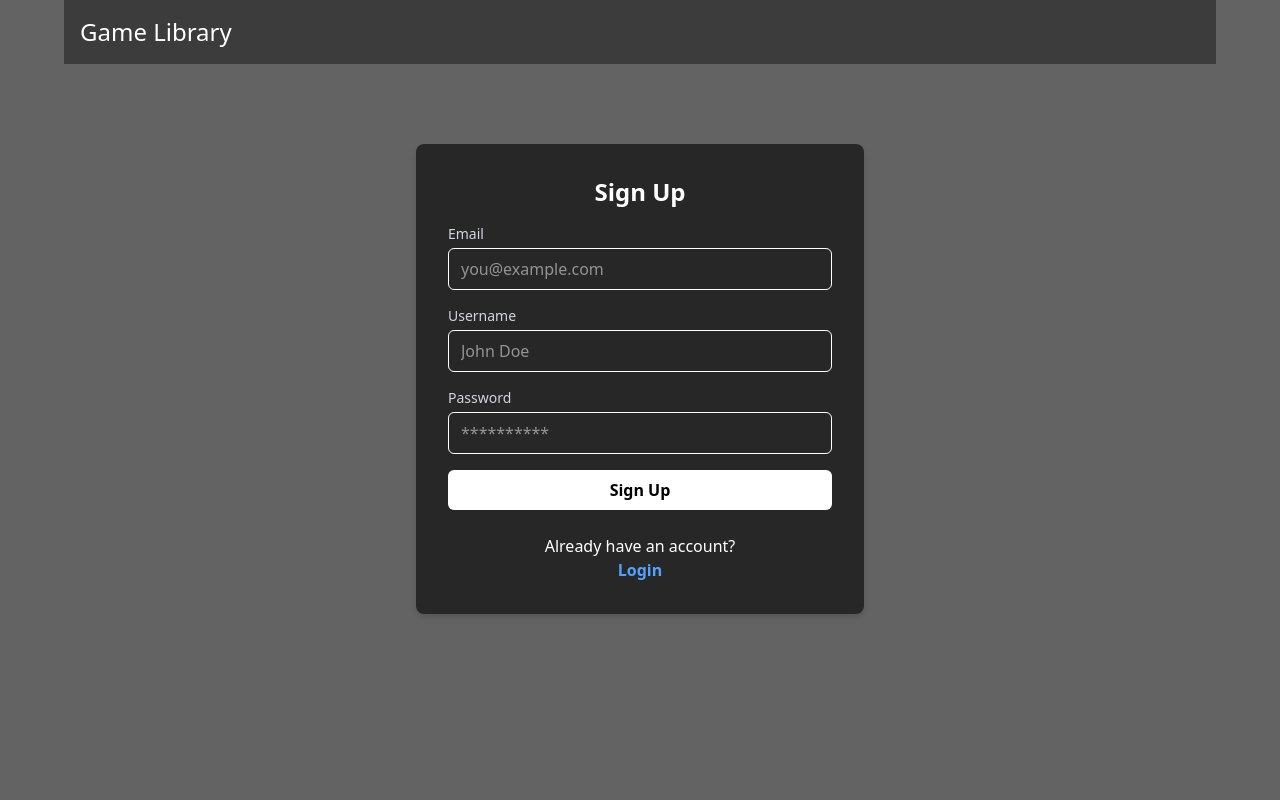
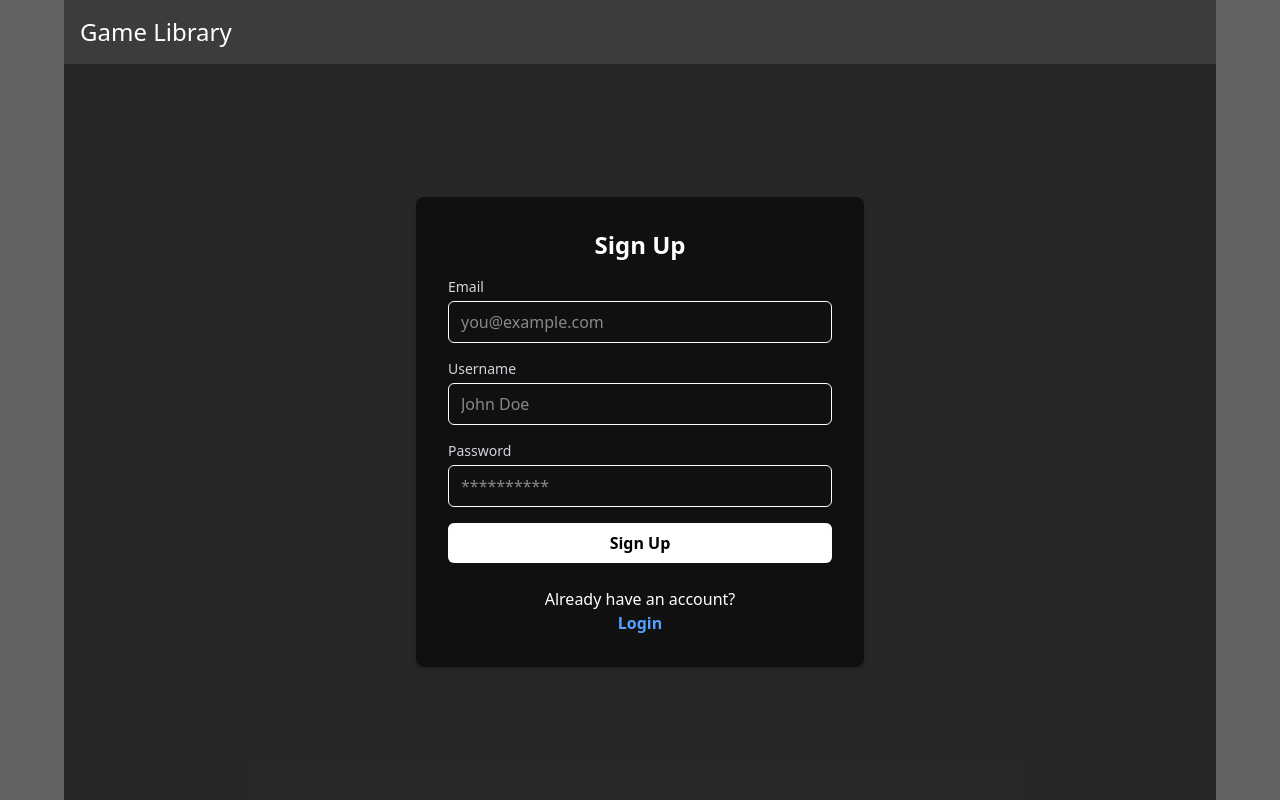
Before and after one commit to jared-ruiz/game_library, a React (Vite) app: page /signup in a window 1280 px wide. Built offline with nearby package versions, Linux system fonts and the light colour scheme.

Commit message:
Added styling to login and signup page.

```diff
--- a/src/components/Login/Login.jsx
+++ b/src/components/Login/Login.jsx
@@ -13,14 +13,15 @@ function Login() {
     }
 
   return (
-    <div className="h-screen w-full app_bg">
-      <header className="max-w-6xl mx-auto flex items-center justify-between p-4 bg-black/40">
+    <div className="h-screen w-full flex flex-col app_bg">
+      <header className="max-w-6xl w-full mx-auto flex items-center justify-between p-4 bg-black/40">
         <Link to={"/"}>
           <p className="text-white text-2xl">Game Library</p>
         </Link>
       </header>
 
-      <div className="flex justify-center items-center mt-20 mx-3">
+      {/*flex justify-center items-center mt-20 mx-3*/}
+      <div className="flex-1 flex justify-center items-center w-full max-w-6xl mx-auto bg-black/60 p-4">
         <div className="w-full max-w-md p-8 space-y-6 bg-black/60 rounded-lg shadow-md">
           <h1 className="text-center text-white text-2xl font-bold mb-4">
             Login
--- a/src/components/SignUp/SignUp.jsx
+++ b/src/components/SignUp/SignUp.jsx
@@ -14,14 +14,14 @@ function SignUp() {
   }
 
   return (
-    <div className="h-screen w-full app_bg">
-      <header className="max-w-6xl mx-auto flex items-center justify-between p-4 bg-black/40">
+    <div className="h-screen w-full flex flex-col app_bg">
+      <header className="max-w-6xl w-full mx-auto flex items-center justify-between p-4 bg-black/40">
         <Link to={"/"}>
           <p className="text-white text-2xl">Game Library</p>
         </Link>
       </header>
 
-      <div className="flex justify-center items-center mt-20 mx-3">
+      <div className="flex-1 flex justify-center items-center w-full max-w-6xl mx-auto bg-black/60 p-4">
         <div className="w-full max-w-md p-8 space-y-6 bg-black/60 rounded-lg shadow-md">
           <h1 className="text-center text-white text-2xl font-bold mb-4">
             Sign Up
```
